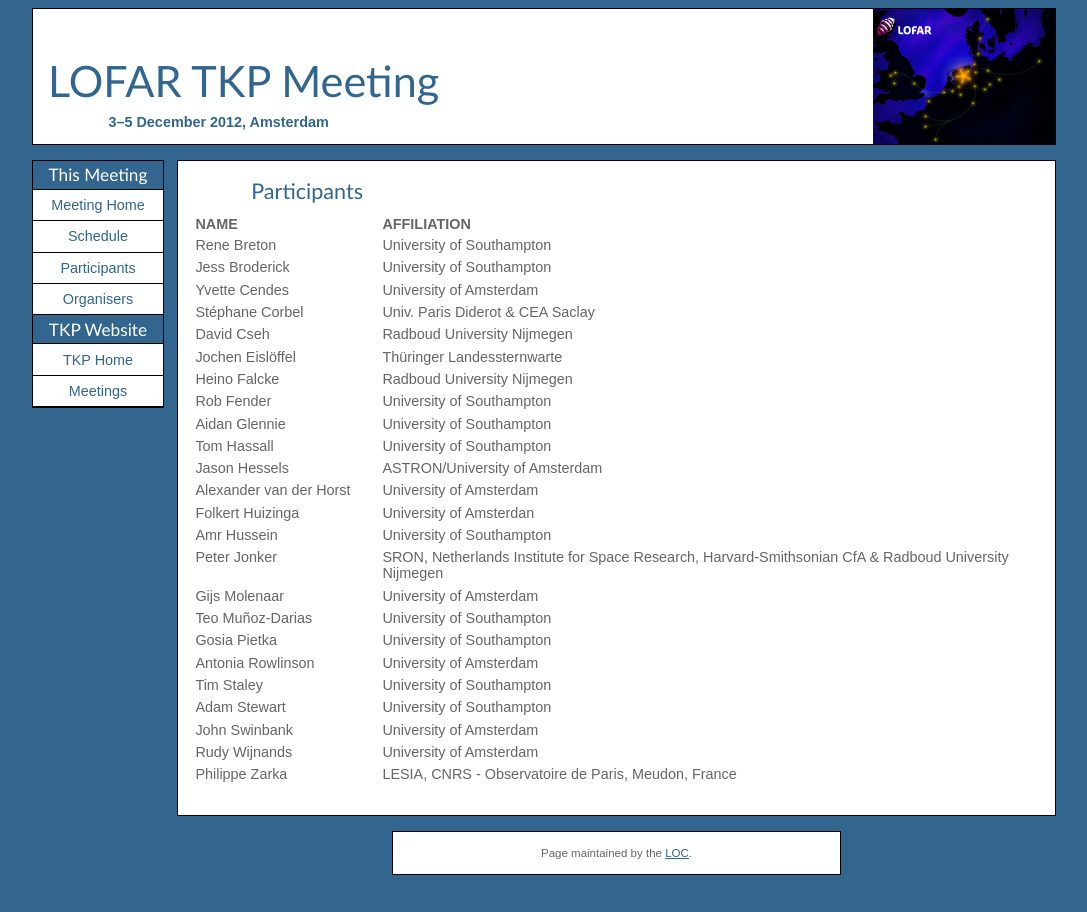
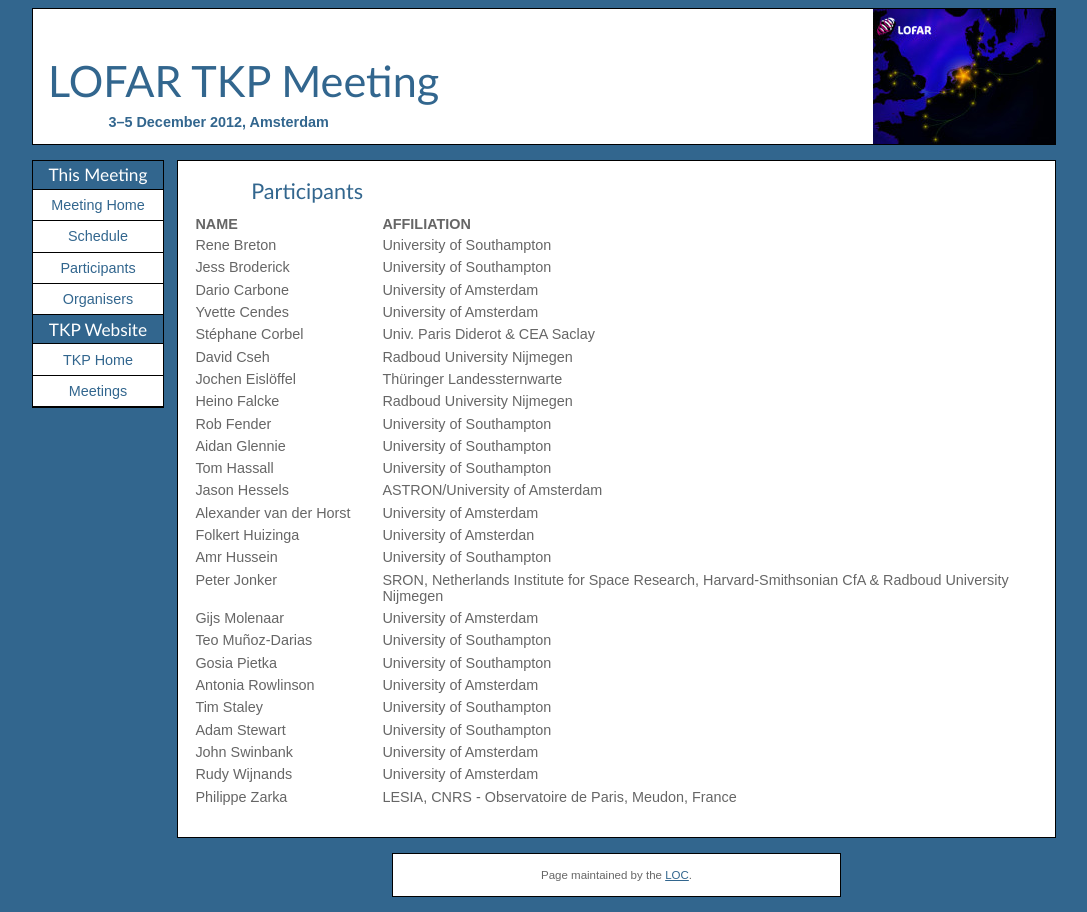
Before and after one commit to transientskp/transientskp.github.com, a Jekyll site: the page built from meetings/2012-12/participants.html, in a window 1280 px wide. Shown: the whole page, without its empty margins (96-1183 px from the left). Built offline with Jekyll 4.4.1, drawn with Linux system fonts in a browser that asks for light colours.

Commit message:
Participant

```diff
--- a/meetings/2012-12/participants.html
+++ b/meetings/2012-12/participants.html
@@ -21,6 +21,10 @@
   <tr>
     <td>Jess&nbsp;Broderick</td>
     <td>University of Southampton</td>
+  </tr>
+  <tr>
+    <td>Dario&nbsp;Carbone</td>
+    <td>University of Amsterdam</td>
   </tr>
   <tr>
     <td>Yvette&nbsp;Cendes</td>
```
